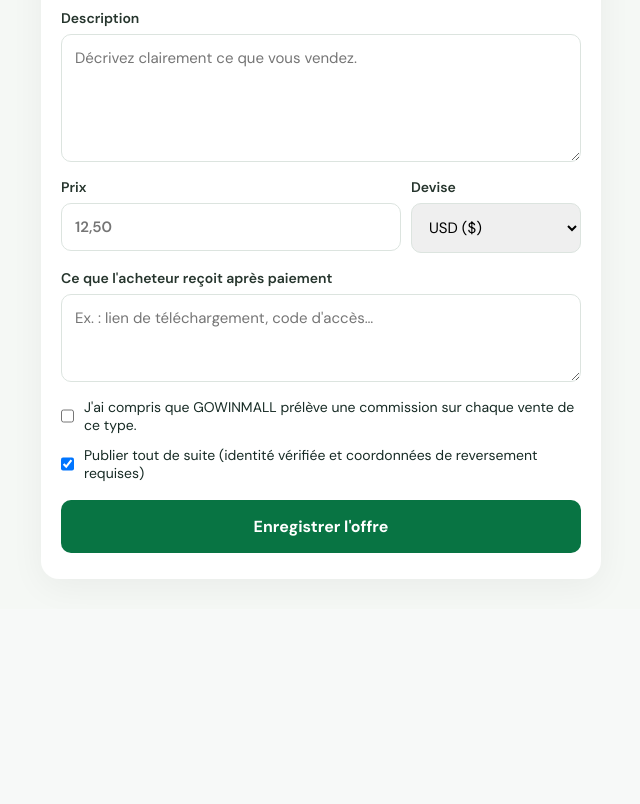
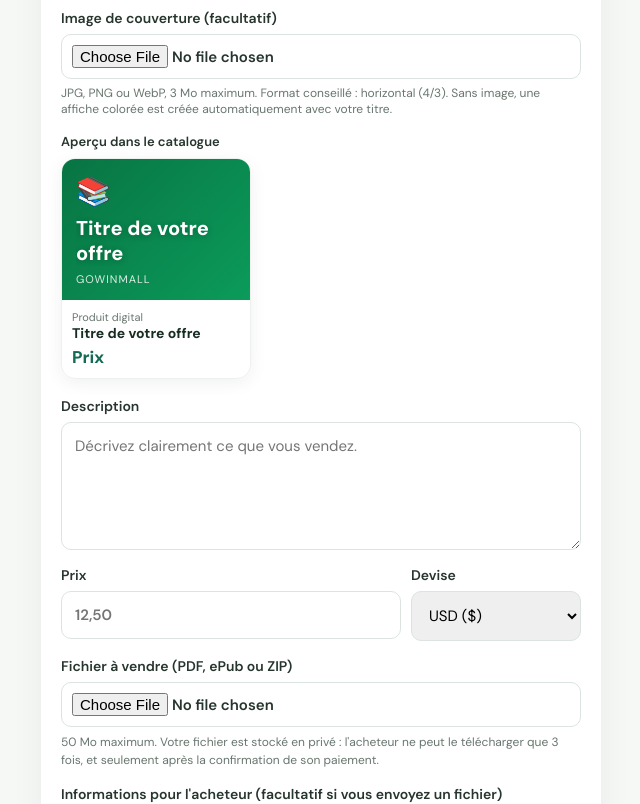
Before and after one commit to jayden0036/GOWINMALL, a Next.js app: page /vendre/nouvelle in a window 1280 px wide. Shown: the part 320-1124 px from the top of the page, without its empty margins (319-959 px from the left). Before the commit the page ends 929 px from the top, so only its background shows below. Built offline with nearby package versions, Linux system fonts and the light colour scheme; no server answers; the database is empty.

Commit message:
Enhance NewOfferPage with file upload features

```diff
--- a/src/app/vendre/nouvelle/page.tsx
+++ b/src/app/vendre/nouvelle/page.tsx
@@ -3,7 +3,8 @@
 import { useEffect, useState } from "react";
 import { useRouter } from "next/navigation";
 import { createClient } from "@/lib/supabase/client";
-import { commissionOf, formatPrice, formatRate, parsePrice } from "@/lib/format";
+import OfferCover from "@/components/OfferCover";
+import { commissionOf, formatPrice, formatRate, offerTypeLabels, parsePrice } from "@/lib/format";
 
 const field: React.CSSProperties = {
   display: "block",
@@ -25,6 +26,19 @@ const label: React.CSSProperties = {
   fontSize: "14px",
 };
 
+const MAX_PRODUCT_BYTES = 50 * 1024 * 1024;
+
+const productTypes: Record<string, string> = {
+  pdf: "application/pdf",
+  epub: "application/epub+zip",
+  zip: "application/zip",
+};
+
+function extensionOf(name: string): string {
+  const dot = name.lastIndexOf(".");
+  return dot === -1 ? "" : name.slice(dot + 1).toLowerCase();
+}
+
 export default function NewOfferPage() {
   const router = useRouter();
   const [type, setType] = useState("digital");
@@ -33,6 +47,9 @@ export default function NewOfferPage() {
   const [price, setPrice] = useState("");
   const [currency, setCurrency] = useState("USD");
   const [deliveryInfo, setDeliveryInfo] = useState("");
+  const [cover, setCover] = useState<File | null>(null);
+  const [productFile, setProductFile] = useState<File | null>(null);
+  const [coverPreview, setCoverPreview] = useState<string | null>(null);
   const [publish, setPublish] = useState(true);
   const [acceptedFees, setAcceptedFees] = useState(false);
   const [fees, setFees] = useState<Record<string, number>>({});
@@ -56,6 +73,48 @@ export default function NewOfferPage() {
   const amount = parsePrice(price, currency);
   const commission = amount !== null && rate !== undefined ? commissionOf(amount, rate) : null;
 
+  function onCoverChange(e: React.ChangeEvent<HTMLInputElement>) {
+    const file = e.target.files?.[0] ?? null;
+    setMessage("");
+    if (!file) {
+      setCover(null);
+      setCoverPreview(null);
+      return;
+    }
+    if (!["image/jpeg", "image/png", "image/webp"].includes(file.type)) {
+      setMessage("L'image doit être au format JPG, PNG ou WebP.");
+      e.target.value = "";
+      return;
+    }
+    if (file.size > 3 * 1024 * 1024) {
+      setMessage("L'image est trop lourde (3 Mo maximum).");
+      e.target.value = "";
+      return;
+    }
+    setCover(file);
+    setCoverPreview(URL.createObjectURL(file));
+  }
+
+  function onProductFileChange(e: React.ChangeEvent<HTMLInputElement>) {
+    const file = e.target.files?.[0] ?? null;
+    setMessage("");
+    if (!file) {
+      setProductFile(null);
+      return;
+    }
+    if (!productTypes[extensionOf(file.name)]) {
+      setMessage("Le fichier doit être un PDF, un ePub ou un ZIP.");
+      e.target.value = "";
+      return;
+    }
+    if (file.size > MAX_PRODUCT_BYTES) {
+      setMessage("Le fichier est trop lourd (50 Mo maximum).");
+      e.target.value = "";
+      return;
+    }
+    setProductFile(file);
+  }
+
   async function handleSubmit(e: React.FormEvent) {
     e.preventDefault();
     setMessage("");
@@ -76,8 +135,8 @@ export default function NewOfferPage() {
       setMessage("La description doit contenir au moins 10 caractères.");
       return;
     }
-    if (type === "digital" && deliveryInfo.trim().length < 5) {
-      setMessage("Indiquez ce que l'acheteur reçoit après paiement (par exemple un lien de téléchargement).");
+    if (type === "digital" && !productFile && deliveryInfo.trim().length < 5) {
+      setMessage("Envoyez votre fichier, ou indiquez ce que l'acheteur reçoit après paiement (code d'accès, lien…).");
       return;
     }
     if (!acceptedFees) {
@@ -95,6 +154,46 @@ export default function NewOfferPage() {
       return;
     }
 
+    let coverPath: string | null = null;
+    if (cover) {
+      const ext = cover.type === "image/png" ? "png" : cover.type === "image/webp" ? "webp" : "jpg";
+      const path = `${user.id}/${crypto.randomUUID()}.${ext}`;
+      const { error: uploadError } = await supabase.storage
+        .from("offer-covers")
+        .upload(path, cover, { contentType: cover.type, upsert: false });
+      if (uploadError) {
+        setLoading(false);
+        setMessage("L'image n'a pas pu être envoyée : " + uploadError.message);
+        return;
+      }
+      coverPath = path;
+    }
+
+    let productPath: string | null = null;
+    if (type === "digital" && productFile) {
+      const ext = extensionOf(productFile.name);
+      const safeName = productFile.name
+        .replace(/\.[^.]+$/, "")
+        .normalize("NFD")
+        .replace(/[\u0300-\u036f]/g, "")
+        .replace(/[^a-zA-Z0-9_-]+/g, "-")
+        .slice(0, 60);
+      const path = `${user.id}/${crypto.randomUUID()}-${safeName || "produit"}.${ext}`;
+      const { error: fileError } = await supabase.storage
+        .from("digital-products")
+        .upload(path, productFile, { contentType: productTypes[ext], upsert: false });
+      if (fileError) {
+        setLoading(false);
+        setMessage(
+          /row-level security|policy|not allowed|unauthorized/i.test(fileError.message)
+            ? "L'envoi de fichiers est réservé aux vendeurs dont l'identité est vérifiée. Faites vérifier votre identité, puis réessayez."
+            : "Le fichier n'a pas pu être envoyé : " + fileError.message
+        );
+        return;
+      }
+      productPath = path;
+    }
+
     const { data: offer, error } = await supabase
       .from("offers")
       .insert({
@@ -104,12 +203,14 @@ export default function NewOfferPage() {
         description: description.trim(),
         price_amount: amount,
         currency,
+        cover_path: coverPath,
         status: "draft",
       })
       .select("id")
       .single();
 
     if (error || !offer) {
+      if (productPath) await supabase.storage.from("digital-products").remove([productPath]);
       setLoading(false);
       setMessage("Impossible d'enregistrer l'offre : " + (error?.message ?? "erreur inconnue"));
       return;
@@ -117,7 +218,13 @@ export default function NewOfferPage() {
 
     const { error: deliveryError } = await supabase
       .from("offer_delivery")
-      .insert({ offer_id: offer.id, delivery_info: deliveryInfo.trim() });
+      .insert({
+        offer_id: offer.id,
+        delivery_info: deliveryInfo.trim(),
+        file_path: productPath,
+        file_name: productFile ? productFile.name.slice(0, 200) : null,
+        max_downloads: 3,
+      });
 
     if (deliveryError) {
       setLoading(false);
@@ -146,10 +253,10 @@ export default function NewOfferPage() {
   return (
     <main style={{ minHeight: "100vh", background: "#f5f8f5", padding: "30px 15px", fontFamily: "var(--font-dm-sans)", boxSizing: "border-box" }}>
       <div style={{ maxWidth: "560px", margin: "auto", background: "white", padding: "26px 20px", borderRadius: "18px", boxShadow: "0 8px 35px #0000000d" }}>
-        <a href="/vendre" style={{ color: "#087443", fontSize: "14px", fontWeight: 600, textDecoration: "none" }}>
-          ← Mes offres
+        <a href="/vendre" style={{ color: "#126b52", fontSize: "14px", fontWeight: 600, textDecoration: "none" }}>
+          Mes offres
         </a>
-        <h1 style={{ color: "#087443", margin: "12px 0 18px" }}>Nouvelle offre</h1>
+        <h1 style={{ color: "#126b52", margin: "12px 0 18px" }}>Nouvelle offre</h1>
 
         <form onSubmit={handleSubmit}>
           <label style={label}>
@@ -165,6 +272,33 @@ export default function NewOfferPage() {
             Titre
             <input value={title} onChange={(e) => setTitle(e.target.value)} maxLength={120} style={field} placeholder="Ex. : Guide complet du SEO" required />
           </label>
+
+          <label style={label}>
+            Image de couverture (facultatif)
+            <input type="file" accept="image/jpeg,image/png,image/webp" onChange={onCoverChange} style={{ ...field, padding: "10px" }} />
+            <span style={{ display: "block", fontSize: "12px", color: "#68766e", marginTop: "6px", fontWeight: 400 }}>
+              JPG, PNG ou WebP, 3 Mo maximum. Format conseillé : horizontal (4/3). Sans image, une affiche colorée
+              est créée automatiquement avec votre titre.
+            </span>
+          </label>
+
+          <div style={{ marginBottom: "18px" }}>
+            <div style={{ fontSize: "13px", fontWeight: 600, color: "#26352d", marginBottom: "8px" }}>
+              Aperçu dans le catalogue
+            </div>
+            <div style={{ width: "190px", borderRadius: "14px", overflow: "hidden", border: "1px solid #edf1ee", boxShadow: "0 4px 18px #0000000f" }}>
+              <OfferCover id="apercu" title={title.trim() || "Titre de votre offre"} type={type} src={coverPreview} />
+              <div style={{ padding: "10px" }}>
+                <div style={{ fontSize: "11px", color: "#68766e" }}>{offerTypeLabels[type]}</div>
+                <div style={{ fontSize: "14px", fontWeight: 700, color: "#172d22", lineHeight: 1.3 }}>
+                  {title.trim() || "Titre de votre offre"}
+                </div>
+                <div style={{ fontSize: "17px", fontWeight: 800, color: "#126b52", marginTop: "4px" }}>
+                  {amount !== null ? formatPrice(amount, currency) : "Prix"}
+                </div>
+              </div>
+            </div>
+          </div>
 
           <label style={label}>
             Description
@@ -197,7 +331,7 @@ export default function NewOfferPage() {
               </div>
               <div style={{ display: "flex", justifyContent: "space-between", borderTop: "1px solid #cfe5d6", marginTop: "4px", paddingTop: "4px" }}>
                 <span>Vous recevrez</span>
-                <strong style={{ color: "#087443" }}>{formatPrice(amount - commission, currency)}</strong>
+                <strong style={{ color: "#126b52" }}>{formatPrice(amount - commission, currency)}</strong>
               </div>
               <div style={{ fontSize: "12px", color: "#68766e", marginTop: "6px" }}>
                 Les frais éventuels de l&apos;opérateur Mobile Money ne sont pas inclus.
@@ -205,9 +339,20 @@ export default function NewOfferPage() {
             </div>
           )}
 
+          {type === "digital" && (
+            <label style={label}>
+              Fichier à vendre (PDF, ePub ou ZIP)
+              <input type="file" accept=".pdf,.epub,.zip" onChange={onProductFileChange} style={{ ...field, padding: "10px" }} />
+              <span style={{ display: "block", fontSize: "12px", color: "#68766e", marginTop: "6px", fontWeight: 400, lineHeight: 1.5 }}>
+                50 Mo maximum. Votre fichier est stocké en privé : l&apos;acheteur ne peut le télécharger que 3 fois,
+                et seulement après la confirmation de son paiement.
+              </span>
+            </label>
+          )}
+
           <label style={label}>
-            {type === "digital" ? "Ce que l'acheteur reçoit après paiement" : "Informations de livraison (facultatif)"}
-            <textarea value={deliveryInfo} onChange={(e) => setDeliveryInfo(e.target.value)} maxLength={2000} rows={3} style={field} placeholder={type === "digital" ? "Ex. : lien de téléchargement, code d'accès…" : "Ex. : remise en main propre à Kinshasa, livraison sous 48 h…"} />
+            {type === "digital" ? "Informations pour l'acheteur (facultatif si vous envoyez un fichier)" : "Informations de livraison (facultatif)"}
+            <textarea value={deliveryInfo} onChange={(e) => setDeliveryInfo(e.target.value)} maxLength={2000} rows={3} style={field} placeholder={type === "digital" ? "Ex. : code d'accès, instructions de lecture…" : "Ex. : remise en main propre à Kinshasa, livraison sous 48 h…"} />
           </label>
 
           <label style={{ display: "flex", gap: "10px", fontSize: "14px", marginBottom: "12px" }}>
@@ -229,11 +374,11 @@ export default function NewOfferPage() {
             </p>
           )}
 
-          <button type="submit" disabled={loading} style={{ width: "100%", padding: "16px", background: "#087443", color: "white", border: "none", borderRadius: "10px", fontWeight: "bold", fontSize: "16px", opacity: loading ? 0.7 : 1 }}>
+          <button type="submit" disabled={loading} style={{ width: "100%", padding: "16px", background: "#126b52", color: "white", border: "none", borderRadius: "10px", fontWeight: "bold", fontSize: "16px", opacity: loading ? 0.7 : 1 }}>
             {loading ? "Enregistrement…" : "Enregistrer l'offre"}
           </button>
         </form>
       </div>
     </main>
   );
-        }
+                                         }
```
